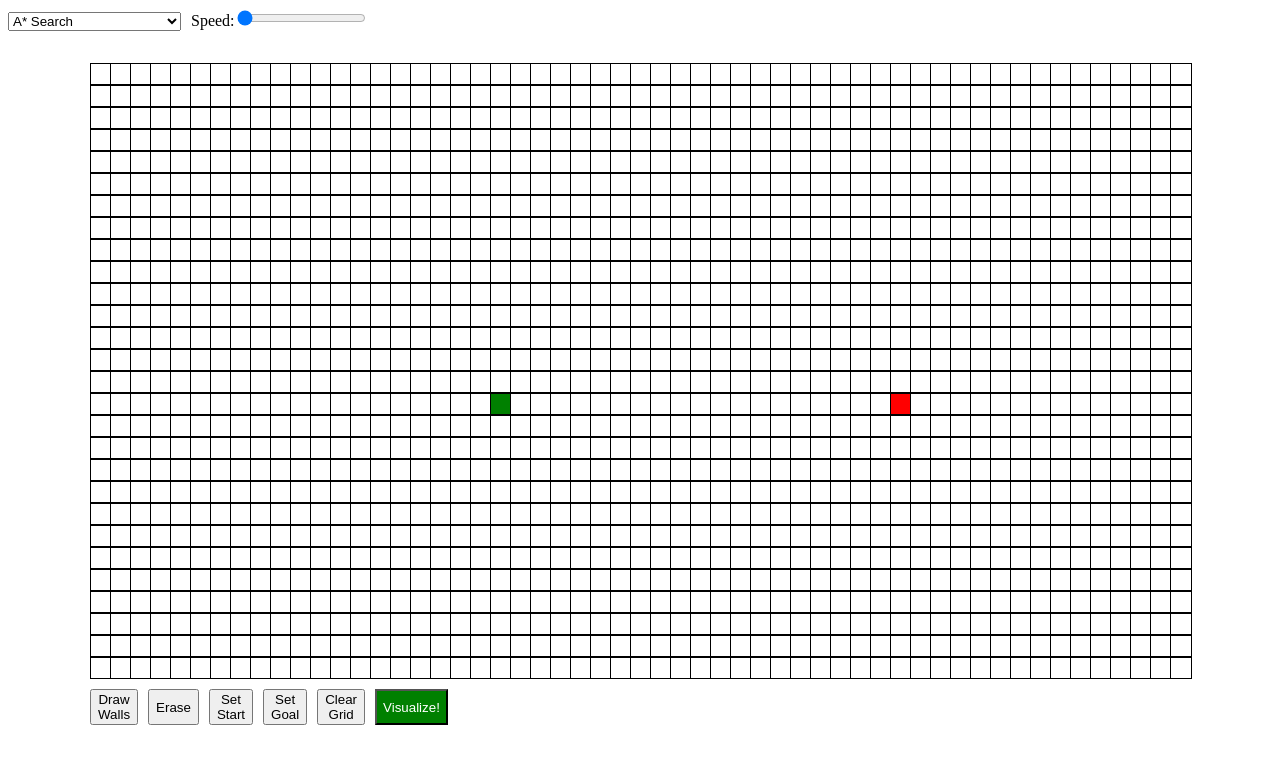
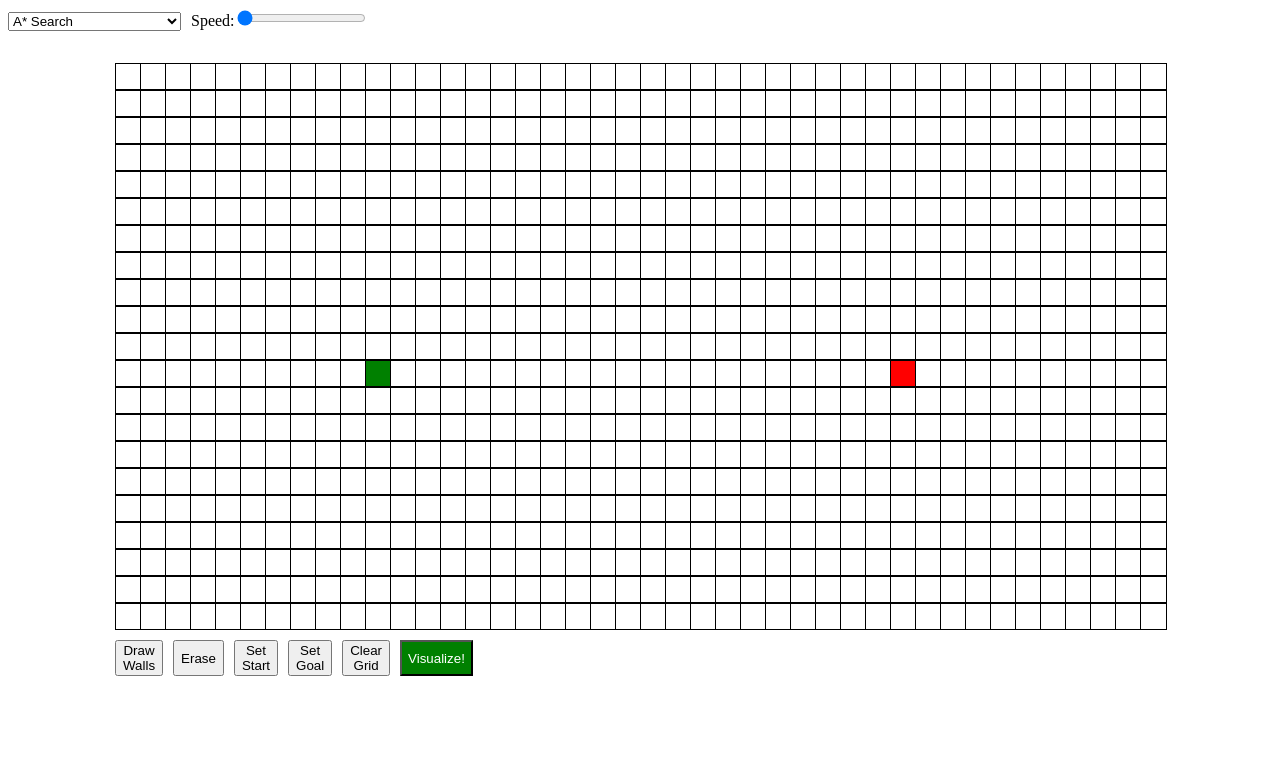
Before and after one commit to BigBellyBigDreams/algovisualizer, a React (Create React App) app: page / in a window 1280 px wide. Shown: the top 764 px of the page. Built offline with nearby package versions, Linux system fonts and the light colour scheme; the HTML template or start-up script is replaced by a standard one.

Commit message:
adjusted grid size

```diff
--- a/src/AppLogic.ts
+++ b/src/AppLogic.ts
@@ -6,14 +6,14 @@ import { NodeBfs } from './algorithms/bfs/NodeBfs';
 import { isEqualsArray } from './helpers';
 
 export default function AppLogic() {
-  let numCols = 55;
+  let numCols = 42;
   let [algorithm, setAlgorithm] = useState<string>('astar');
   let [algorithmSpeed, setAlgorithmSpeed] = useState<number>(1);
   let [grid, setGrid] = useState<GridTiles>([]);
   let [walls, setWalls] = useState<number[][]>([]);
   let [path, setPath] = useState<number[][]>([]);
-  let [startNode, setStartNode] = useState<number[]>([20, 15]);
-  let [endNode, setEndNode] = useState<number[]>([40, 15]);
+  let [startNode, setStartNode] = useState<number[]>([10, 11]);
+  let [endNode, setEndNode] = useState<number[]>([31, 11]);
   let [isDrawing, setIsDrawing] = useState(true);
   let [toggleStart, setToggleStart] = useState(false);
   let [toggleGoal, setToggleGoal] = useState(false);
--- a/src/grid/Grid.tsx
+++ b/src/grid/Grid.tsx
@@ -28,8 +28,8 @@ export default function Grid(props: PropType): JSX.Element {
   }: any = useContext(AppContext);
 
   let GridTileStyle = {
-    width: '20px',
-    height: '20px',
+    width: '25px',
+    height: '25px',
     border: '1px solid black',
   };
 
@@ -38,7 +38,7 @@ export default function Grid(props: PropType): JSX.Element {
       <div
         style={{
           display: 'grid',
-          gridTemplateColumns: `repeat(${numCols}, 20px)`,
+          gridTemplateColumns: `repeat(${numCols}, 25px)`,
           justifyContent: 'center',
           marginTop: '2em',
         }}
```
